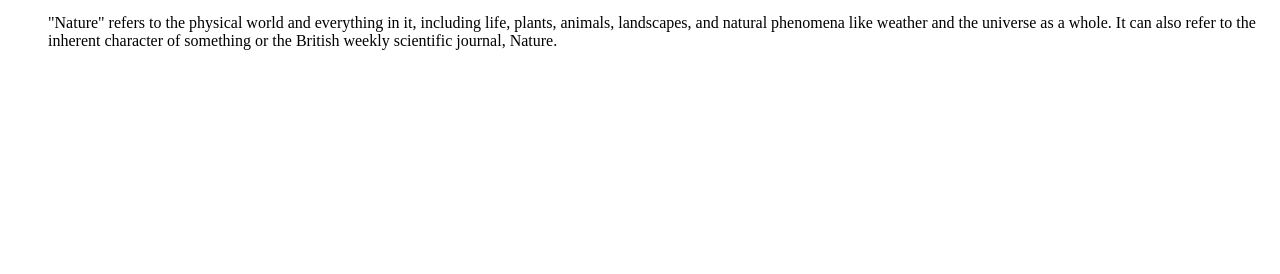
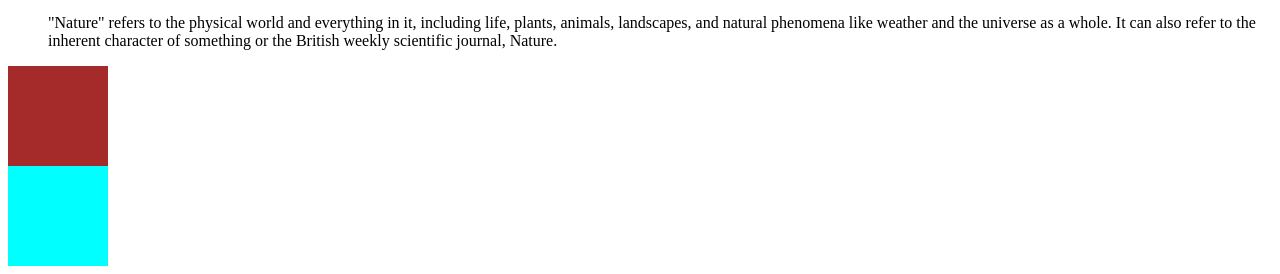
Before and after one commit to pashammahesh2004-maker/training-repository, a plain HTML site: page index.html in a window 1280 px wide. Shown: the part 2065-2339 px from the top of the page. Before the commit the page ends 2131 px from the top, so only its background shows below. Drawn offline with Linux system fonts and the light colour scheme.

```diff
--- a/index.html
+++ b/index.html
@@ -26,5 +26,7 @@
     <ol type="i">
         <li><h7>NATURE</h7><img src="./assests/img1.jpg" width="200" height="200"><P>"Nature" refers to the physical world and everything in it, including life, plants, animals, landscapes, and natural phenomena like weather and the universe as a whole. It can also refer to the inherent character of something or the British weekly scientific journal, Nature. </P></li>
     </ol>
+    <div style="height: 100px;background-color: brown;width: 100px;"></div>
+    <div style="height: 100px;background-color: aqua;width: 100px;"></div>
 </body>
 </html>
```
